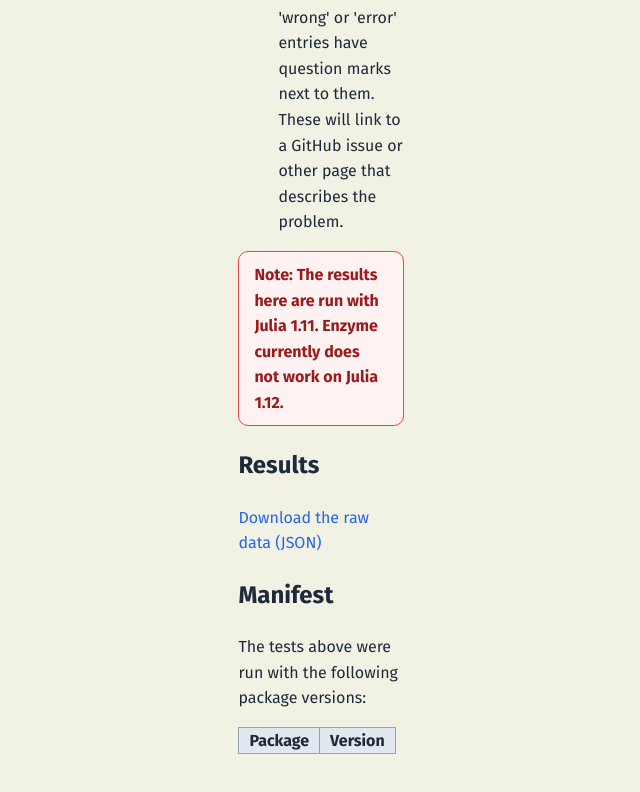
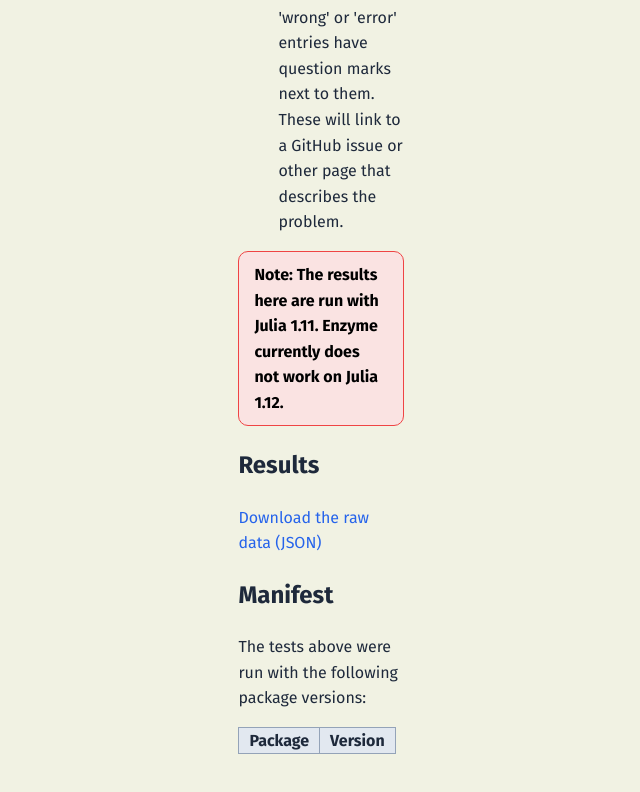
Before and after one commit to TuringLang/ADTests, a Svelte app in the folder web/: page / in a window 1280 px wide. Shown: the part 2234-3026 px from the top of the page, without its empty margins (319-959 px from the left). Built offline with nearby package versions, Linux system fonts and the light colour scheme.

Commit message:
Add a favicon and few SEO tags in head

```diff
--- a/web/index.html
+++ b/web/index.html
@@ -3,7 +3,28 @@
   <head>
     <meta charset="UTF-8" />
     <meta name="viewport" content="width=device-width, initial-scale=1.0" />
-    <title>Turing AD tests</title>
+
+    <title>Turing AD Tests</title>
+    <meta name="title" content="Turing AD Tests" />
+    <meta name="description" content="Performance benchmarks comparing Automatic Differentiation (AD) backends on Turing.jl probabilistic models." />
+    <meta name="keywords" content="Turing.jl, Julia, Automatic Differentiation, AD, Benchmark, Bayesian Inference, MCMC, Probabilistic Programming, Performance" />
+    <meta name="author" content="TuringLang" />
+
+    <link rel="icon" href="https://turinglang.org/assets/favicon.ico" />
+
+    <meta property="og:type" content="website" />
+    <meta property="og:title" content="Turing AD Tests" />
+    <meta property="og:description" content="Performance benchmarks comparing Automatic Differentiation (AD) backends on Turing.jl probabilistic models." />
+    <meta property="og:image" content="https://turinglang.org/assets/logo/turing-logo-light.svg" />
+
+    <meta property="twitter:card" content="summary" />
+    <meta property="twitter:title" content="Turing AD Tests" />
+    <meta property="twitter:description" content="Performance benchmarks comparing Automatic Differentiation (AD) backends on Turing.jl probabilistic models." />
+    <meta property="twitter:image" content="https://turinglang.org/assets/logo/turing-logo-light.svg" />
+
+    <meta name="theme-color" content="#f1f2e3" media="(prefers-color-scheme: light)" />
+    <meta name="theme-color" content="#0f172a" media="(prefers-color-scheme: dark)" />
+
   </head>
   <body>
     <div id="app"></div>
--- a/web/src/app.css
+++ b/web/src/app.css
@@ -3,19 +3,19 @@
 :root {
     /* Light Mode - "Paper" feel */
     --bg-primary: #f1f2e3;
-    --text-primary: #1e293b; /* Slate 800 */
-    --link-color: #2563eb;   /* Blue 600 */
-    --link-visited: #7c3aed; /* Violet 600 */
+    --text-primary: #1e293b;
+    --link-color: #2563eb;
+    --link-visited: #7c3aed;
 
-    --table-border: #94a3b8; /* Slate 400 */
-    --table-header-bg: #e2e8f0; /* Slate 200 */
-    --table-sticky-col-bg: #f1f5f9; /* Slate 100 */
-    --table-sticky-header-bg: #cbd5e1; /* Slate 300 */
+    --table-border: #94a3b8;
+    --table-header-bg: #e2e8f0;
+    --table-sticky-col-bg: #ececec;
+    --table-sticky-header-bg: #d1d1d1;
     --table-cell-bg: transparent;
 
-    --warning-bg: #fef2f2; /* Red 50 */
-    --warning-border: #ef4444; /* Red 500 */
-    --warning-text: #991b1b; /* Red 800 */
+    --warning-bg: #fae3e2;
+    --warning-border: #ef4444;
+    --warning-text: #000000;
 
     --error-color: #dc2626;
     --wrong-color: #b91c1c;
@@ -34,22 +34,22 @@
 
 [data-theme="dark"] {
     /* Dark Mode - "Midnight" feel */
-    --bg-primary: #0f172a; /* Slate 900 - Rich dark blue-grey */
+    --bg-primary: #0f172a;
 
     --text-primary: #cbd5e1;
 
-    --link-color: #60a5fa; /* Blue 400 */
-    --link-visited: #a78bfa; /* Violet 400 */
+    --link-color: #60a5fa;
+    --link-visited: #a78bfa;
 
-    --table-border: #334155; /* Slate 700 */
-    --table-header-bg: #1e293b; /* Slate 800 */
-    --table-sticky-col-bg: #0f172a; /* Match bg */
+    --table-border: #334155;
+    --table-header-bg: #1e293b;
+    --table-sticky-col-bg: #0f172a;
     --table-sticky-header-bg: #1e293b;
     --table-cell-bg: #0f172a;
 
-    --warning-bg: #450a0a; /* Deep Red */
-    --warning-border: #f87171; /* Red 400 */
-    --warning-text: #fecaca; /* Red 200 */
+    --warning-bg: #450a0a;
+    --warning-border: #f87171;
+    --warning-text: #cbd5e1;
 
     --error-color: #f87171;
     --wrong-color: #fca5a5;
```
